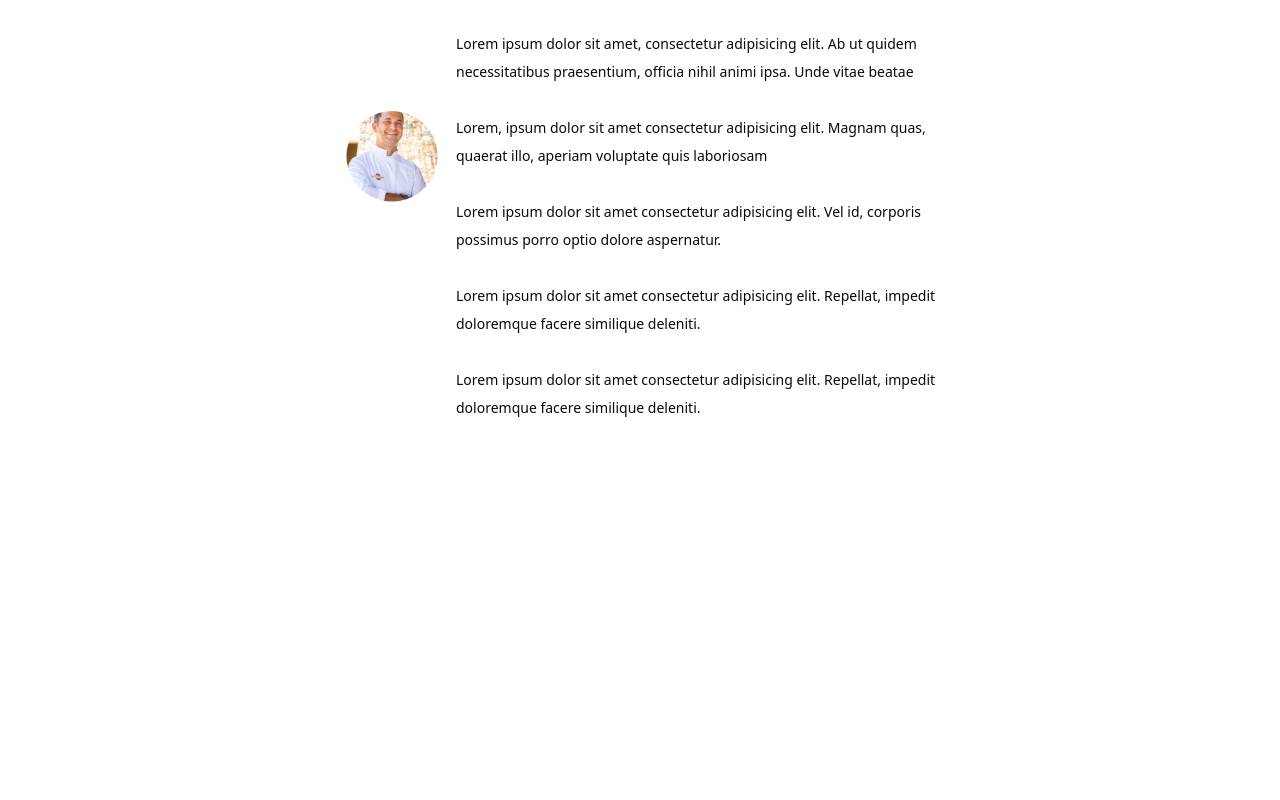
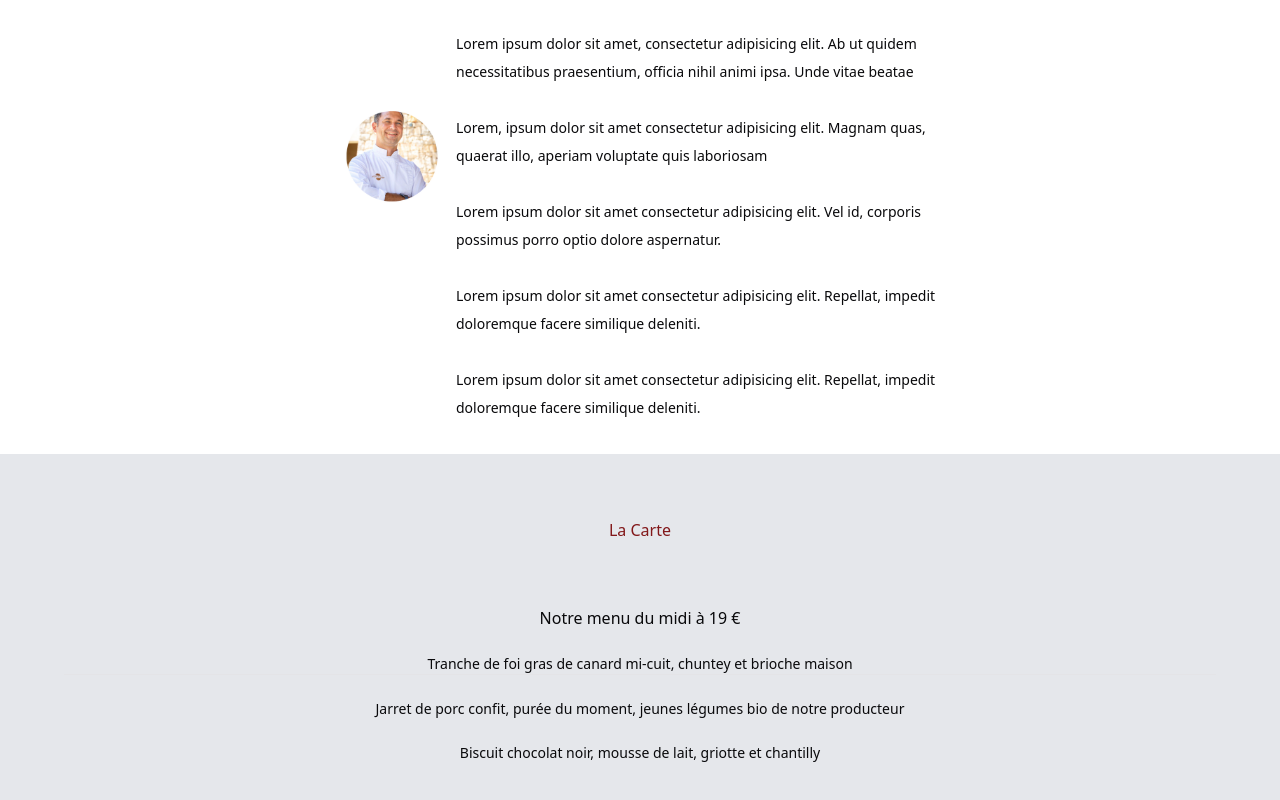
Before and after one commit to MikeZuck1/restaurant, a Next.js app: page / in a window 1280 px wide. Shown: the part 758-1558 px from the top of the page. Before the commit the page ends 1212 px from the top, so only its background shows below. Built offline with nearby package versions, Linux system fonts and the light colour scheme.

Commit message:
worked on map section. Not finished yet.

```diff
--- a/app/history/page.tsx
+++ b/app/history/page.tsx
@@ -10,7 +10,9 @@ export default function History() {
             <Image src={Chief} alt="" />
           </div>
           <div className="flex flex-col items-center justify-center px-[10rem] w-[31rem]">
-            <h1 className="font-bold text-red-900">Notre Philosophie</h1>
+            <h1 className="font-bold capitalize text-red-900">
+              notre philosophie
+            </h1>
             <p className="mt-[2rem] w-[30rem] text-sm/7">
               Lorem ipsum dolor, sit amet consectetur adipisicing elit. <br />{" "}
               Fugit possimus molestiae autem consequuntur culpa quos aliquid
--- a/app/map/page.tsx
+++ b/app/map/page.tsx
@@ -1,3 +1,25 @@
 export default function Map() {
-  return <h1>Map</h1>;
+  const price = 19;
+
+  return (
+    <div className="flex-col justify-center h-[30rem] p-[4rem] bg-gray-200">
+      <h1 className="text-center capitalize font-medium text-red-900">
+        la carte
+      </h1>
+      <div className="mt-[4rem] text-center font-medium">
+        Notre menu du midi à {price} €
+      </div>
+      <p className="mt-6 text-center text-sm">
+        Tranche de foi gras de canard mi-cuit, chuntey et brioche maison
+      </p>
+      <hr className="" />
+      <p className="mt-6 text-center text-sm">
+        Jarret de porc confit, purée du moment, jeunes légumes bio de notre
+        producteur
+      </p>
+      <p className="mt-6 text-center text-sm">
+        Biscuit chocolat noir, mousse de lait, griotte et chantilly
+      </p>
+    </div>
+  );
 }
--- a/app/page.tsx
+++ b/app/page.tsx
@@ -1,7 +1,7 @@
 import Header from "./header/page";
 import Banner from "./banner/page";
 import History from "./history/page";
-// import Map from "./map/page";
+import Map from "./map/page";
 // import Informations from "./informations/page";
 // import Contact from "./contact/page";
 // import Footer from "./footer/page";
@@ -12,7 +12,7 @@ export default function Home() {
       <Header />
       <Banner />
       <History />
-      {/* <Map />  */}
+      <Map />
       {/* <Informations />  */}
       {/* <Contact />  */}
       {/* <Footer />  */}
```
